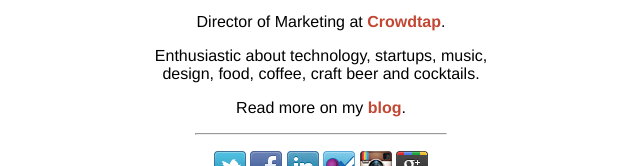
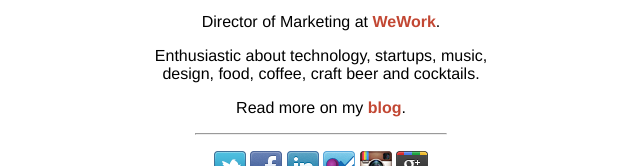
Before and after one commit to benkessler/benkessler.github.com, a plain HTML site: page index.html in a window 1280 px wide. Shown: the part 389-555 px from the top of the page, 319-959 px from the left. Drawn offline with Linux system fonts and the light colour scheme.

Commit message:
Changed job description.

```diff
--- a/index.html
+++ b/index.html
@@ -24,7 +24,7 @@
 	</div>
 
 	<div id="content">
-		<p>Director of Marketing at <a href="http://crowdtap.com" title="influencer marketing"><strong>Crowdtap</strong></a>.</p>
+		<p>Director of Marketing at <a href="http://wework.com" title="WeWork"><strong>WeWork</strong></a>.</p>
 		<p>Enthusiastic about technology, startups, music,<br>design, food, coffee, craft beer and cocktails.</p>
 		<p>Read more on my <a href="http://blog.benkessler.com" title="Ben Kessler blog"><strong>blog</strong></a>.</p>
 		<hr width="250">
```
